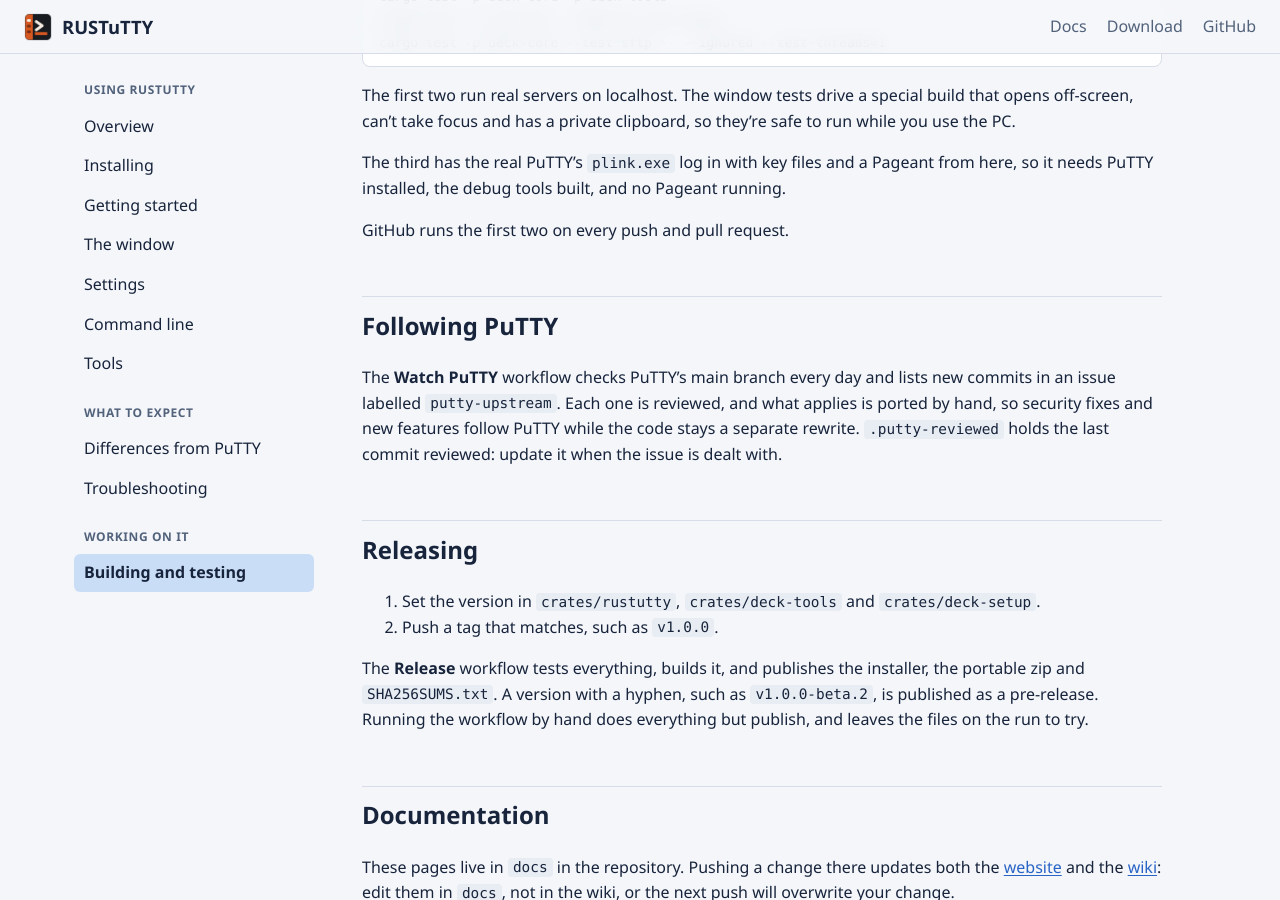
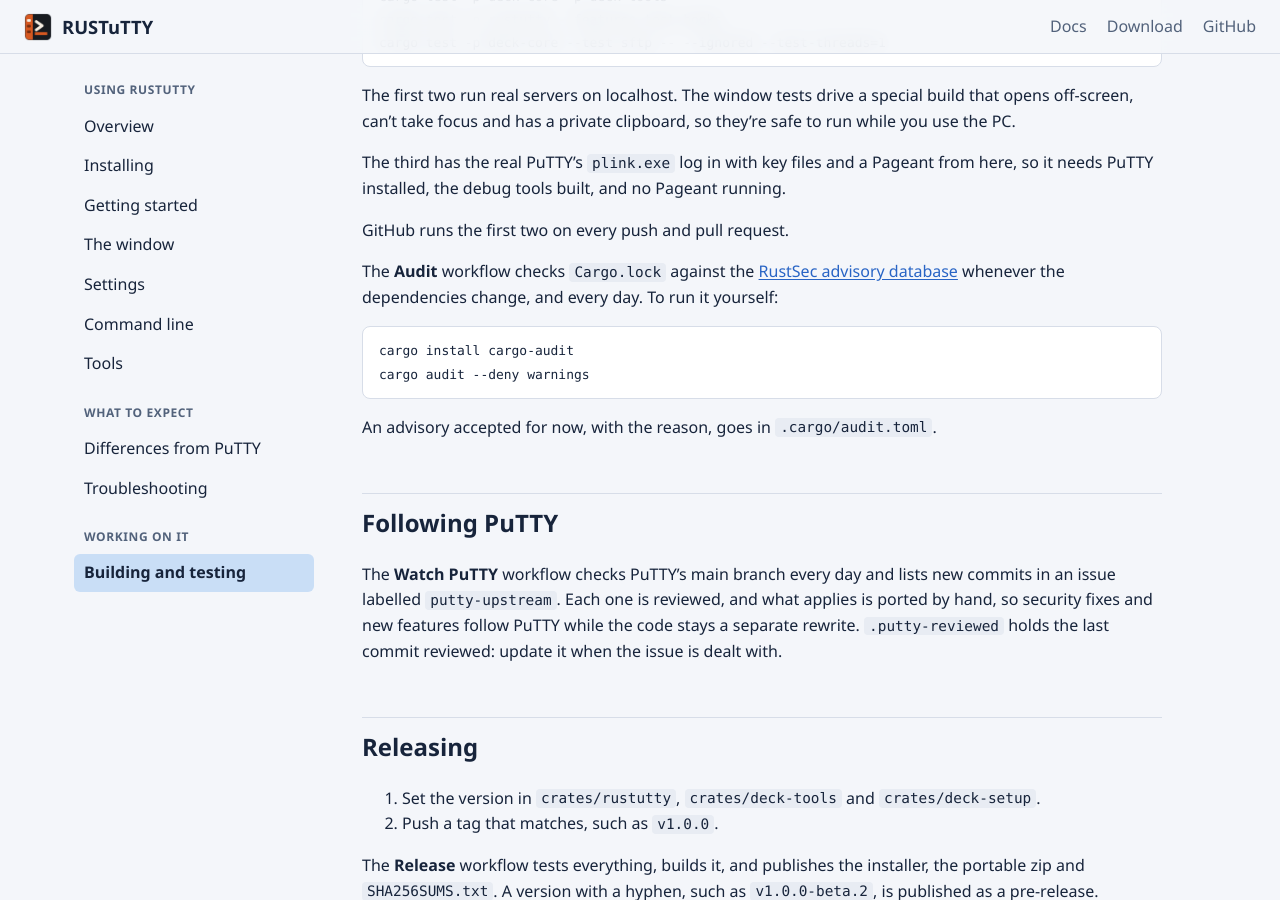
Before and after one commit to optimusprime-nn/RUSTuTTY, a Jekyll site: the page built from docs/Building-and-Testing.md, in a window 1280 px wide and 900 px high, scrolled down 1104 px. Built offline with Jekyll 4.4.1, drawn with Linux system fonts in a browser that asks for light colours; our own code applies the rules of GitHub Pages for plain Markdown files.

Commit message:
Check dependencies against RustSec every day
The Audit workflow runs cargo audit when the dependencies change and daily.
The Marvin advisory in rsa has no fix yet, so it's set aside in
.cargo/audit.toml until one ships (issue #1).

Co-Authored-By: Claude Opus 5.5 <noreply@anthropic.com>

```diff
--- a/docs/Building-and-Testing.md
+++ b/docs/Building-and-Testing.md
@@ -43,6 +43,15 @@ running.
 
 GitHub runs the first two on every push and pull request.
 
+The **Audit** workflow checks `Cargo.lock` against the
+[RustSec advisory database](https://rustsec.org) whenever the dependencies
+change, and every day. To run it yourself:
+
+    cargo install cargo-audit
+    cargo audit --deny warnings
+
+An advisory accepted for now, with the reason, goes in `.cargo/audit.toml`.
+
 ## Following PuTTY
 
 The **Watch PuTTY** workflow checks PuTTY's main branch every day and lists new
```
Also changed, not shown: .cargo/audit.toml (added), .github/workflows/audit.yml (added).
